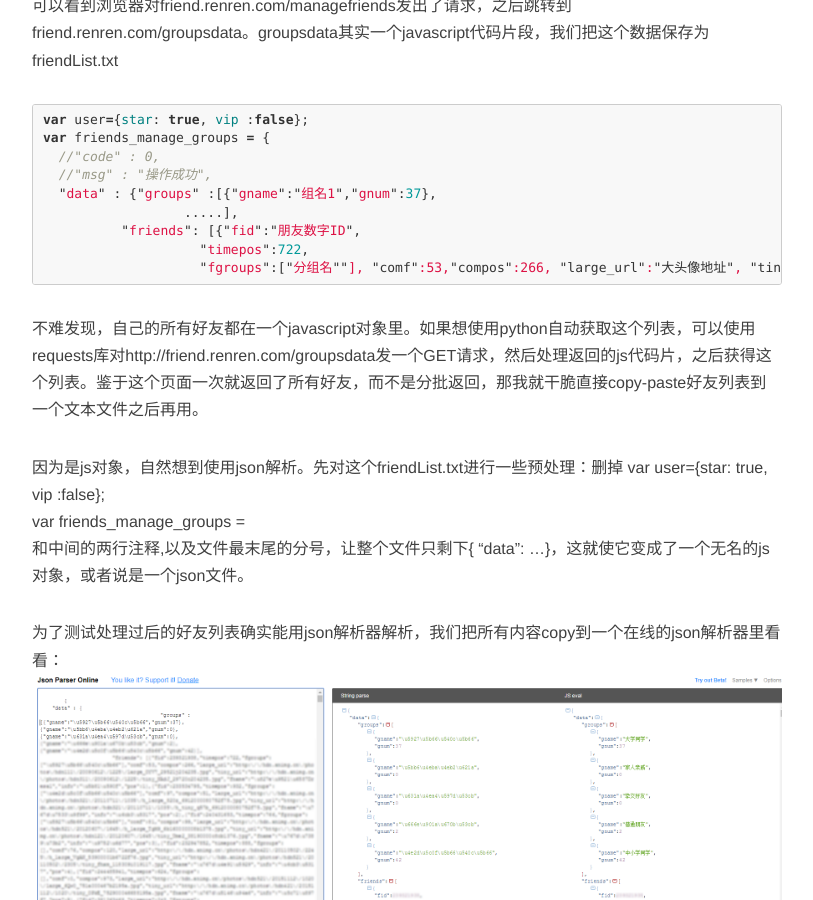
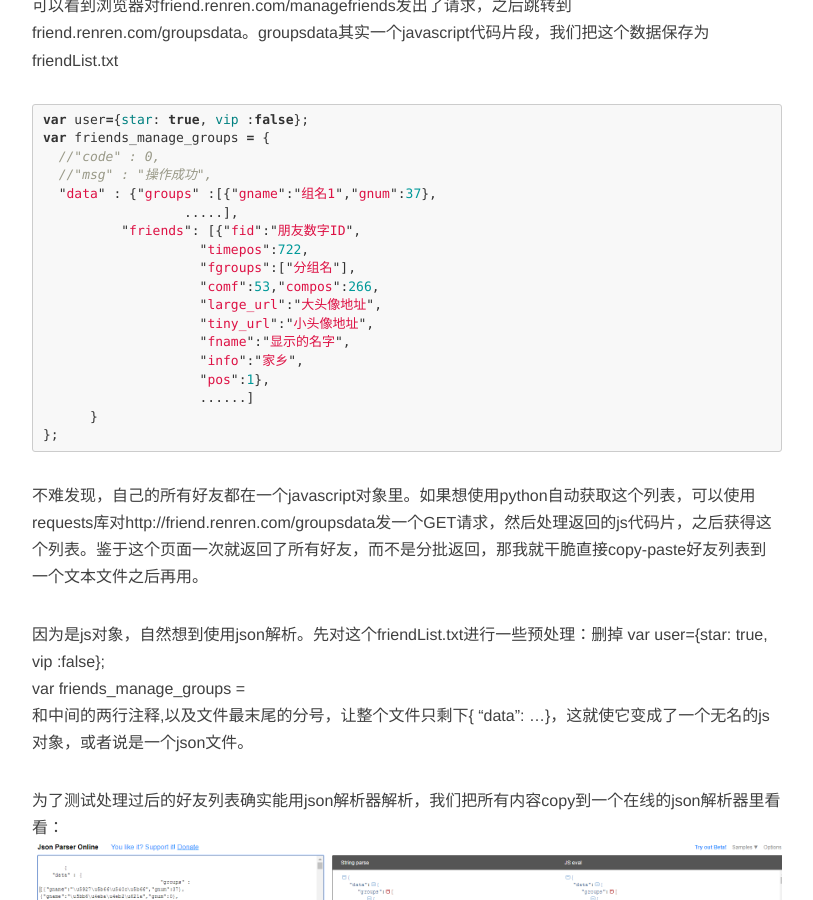
Before and after one commit to liangli2718/liangli2718.github.io, a Jekyll site: the page built from _posts/2017-12-03-renrenSpider(1).md, in a window 1280 px wide and 900 px high, scrolled down 3004 px. Shown: the whole window, without its empty margins (233-1046 px from the left). Built offline with Jekyll 4.4.1, drawn with Linux system fonts in a browser that asks for light colours; nearby versions of some CDN libraries; comment, search, counter and statistics services are not loaded.

Commit message:
highlight

```diff
--- a/_posts/2017-12-03-renrenSpider(1).md
+++ b/_posts/2017-12-03-renrenSpider(1).md
@@ -63,7 +63,7 @@
                   .....],
           "friends": [{"fid":"朋友数字ID",
                     "timepos":722,
-                    "fgroups":["分组名""],
+                    "fgroups":["分组名"],
                     "comf":53,"compos":266,
                     "large_url":"大头像地址",
                     "tiny_url":"小头像地址",
```
